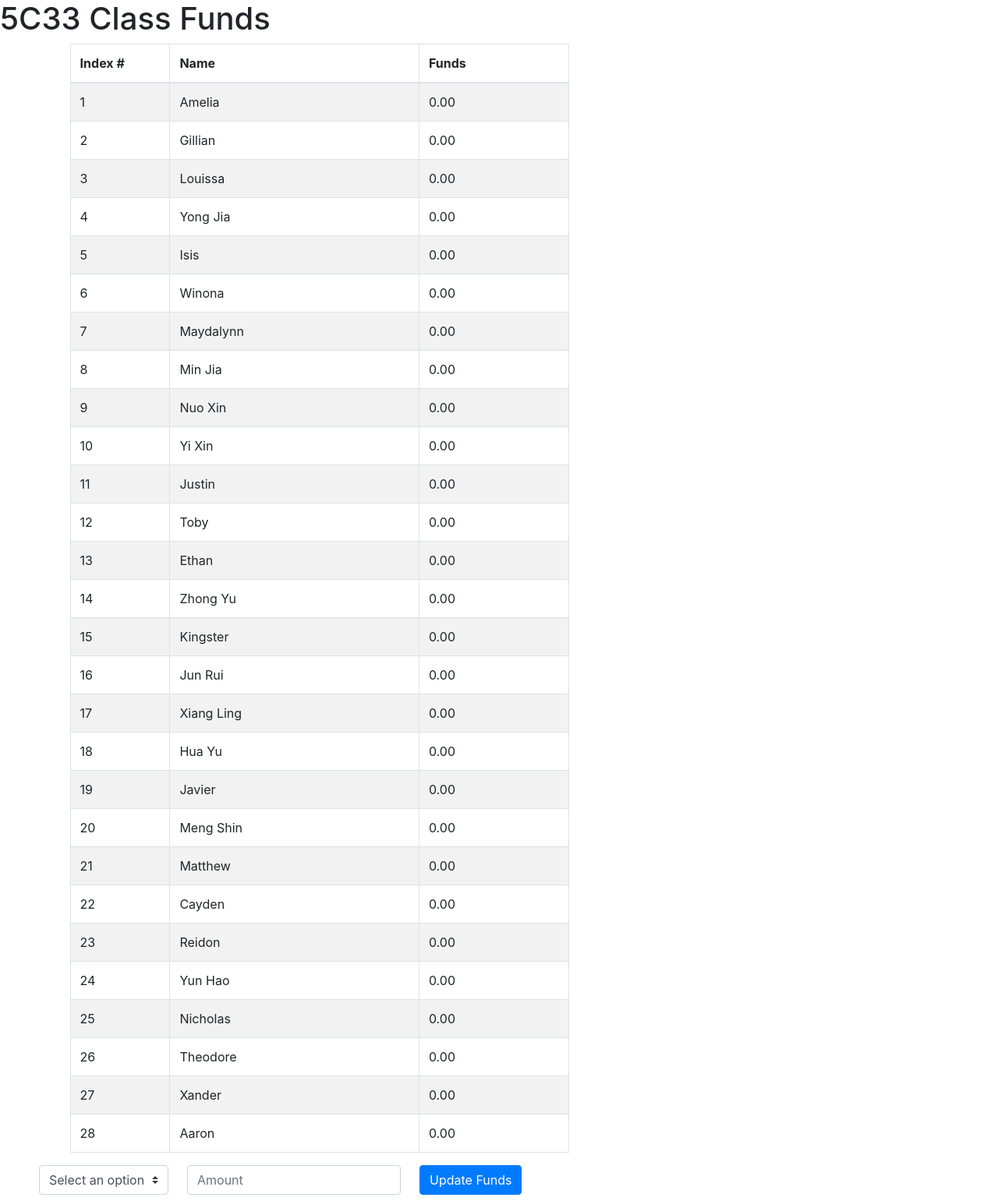
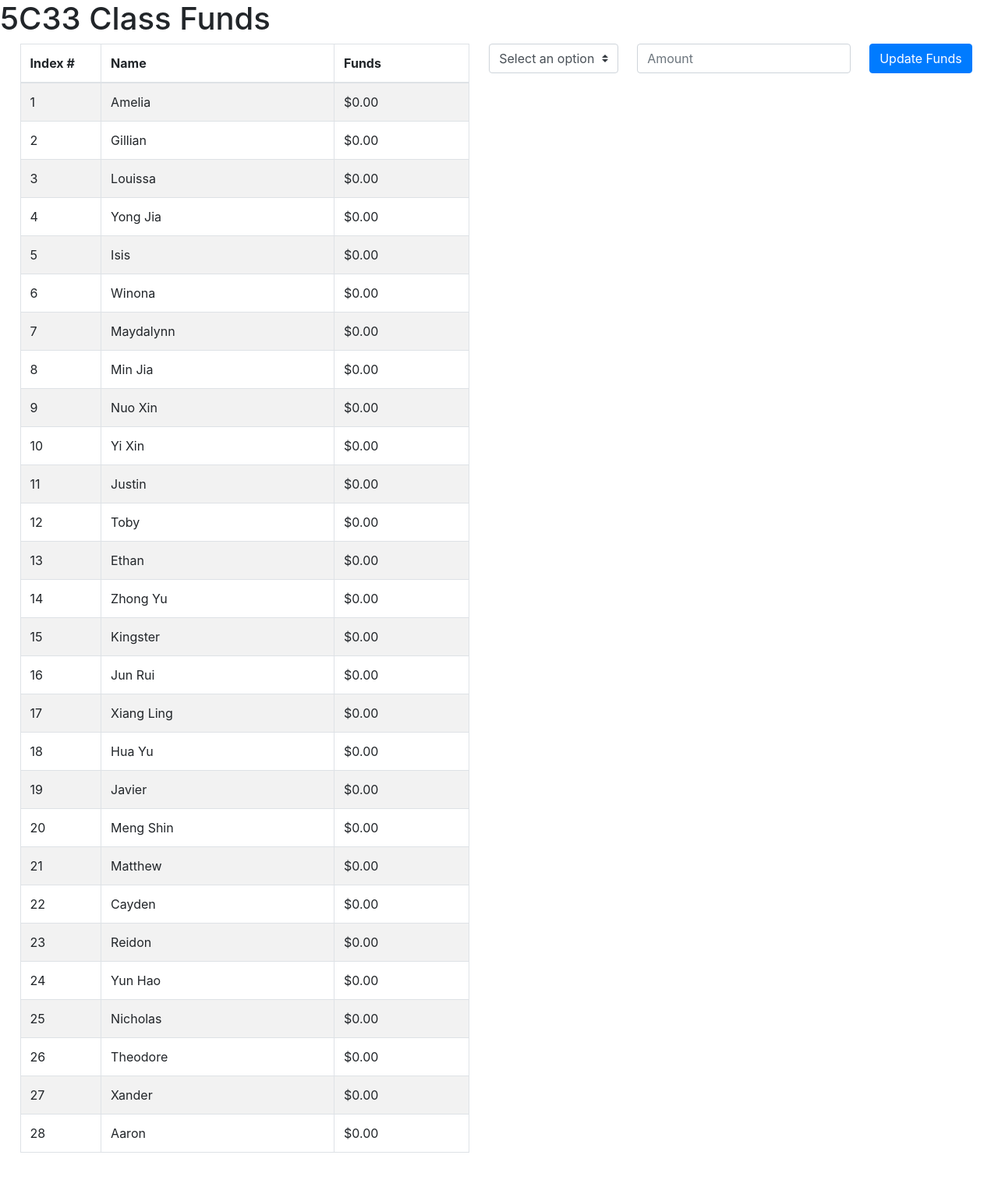
Before and after one commit to LimMengShin/235c33, a Flask app: page /funds in a window 1280 px wide. Shown: the whole page at 78% size. After the commit the page ends 1479 px from the top, so only its background shows below. Run offline with Flask 3, Linux system fonts and the light colour scheme; data comes from the database, SQL or seed files in the repository; both versions use the stored data as it was after the commit.

Commit message:
Beautifications

```diff
--- a/Class Site/app.py
+++ b/Class Site/app.py
@@ -32,7 +32,6 @@ def index():
 def reset():
     with sqlite3.connect("class_funds.db") as con:
         cur = con.cursor()
-        #cur.execute("CREATE TABLE class_funds (id INT, name TEXT, funds INT)")
         cur.execute("DELETE FROM class_funds")
         for idx, name in enumerate(NAMES):
             cur.execute("INSERT INTO class_funds (id, name, funds) VALUES (?, ?, ?)", (idx+1, name, 0))
@@ -46,10 +45,7 @@ def funds():
         cur = con.cursor()
         funds = [list(fund) for fund in cur.execute("SELECT * from class_funds").fetchall()]
 
-        if request.method == "GET":
-            return render_template("class_funds.html", funds=funds, groups=GROUPS)
-
-        elif request.method == "POST":
+        if request.method == "POST":
             group = request.form.get("group")
             amt = request.form.get("amt")
             if not group or group not in GROUPS or not amt or not amt_is_valid(amt):
@@ -73,4 +69,4 @@ def funds():
                     cur.execute("UPDATE class_funds SET funds = ? WHERE id = ?", (fund[2], fund[0]))
             funds = [list(fund) for fund in cur.execute("SELECT * from class_funds").fetchall()]
 
-            return render_template("class_funds.html", funds=funds, groups=GROUPS)
+        return render_template("class_funds.html", funds=funds, groups=GROUPS)
--- a/Class Site/static/css/style.css
+++ b/Class Site/static/css/style.css
@@ -4,8 +4,8 @@ body {
 
 #mytable {
     float: left;
-    width: 50vw;
-    margin-left: 7vw;
+    width: 45vw;
+    margin-left: 2vw;
 }
 
 #mytable table thead th {
@@ -13,14 +13,9 @@ body {
 
 }
 
-.funds_display {
-    float: left;
-    width: 65%;
-}
-
 .submission {
     float: left;
-    margin-left: 50px;
+    margin-left: 2vw;
 }
 
 .clearfix {
--- a/Class Site/templates/class_funds.html
+++ b/Class Site/templates/class_funds.html
@@ -1,11 +1,14 @@
 {% extends "layout.html" %}
 
+{% block title %}
+Class Funds
+{% endblock %}
 {% block body %}
 <h1>5C33 Class Funds</h1>
 <div id="mytable">
     <table class="table-striped table table-bordered">
-        <col style="width:20%">
-        <col style="width:50%">
+        <col style="width:18%">
+        <col style="width:52%">
         <col style="width:30%">
         <thead>
             <tr>
@@ -19,7 +22,7 @@
             <tr>
                 <td>{{ fund[0] }}</td>
                 <td>{{ fund[1] }}</td>
-                <td>{{ "{:.2f}".format(fund[2]/100) }}</td>
+                <td>{{ "${:.2f}".format(fund[2]/100) }}</td>
             </tr>
             {% endfor %}
         </tbody>
--- a/Class Site/templates/index.html
+++ b/Class Site/templates/index.html
@@ -1,7 +1,10 @@
 {% extends "layout.html" %}
+
+{% block title %}Home{% endblock %}
 
 {% block body %}
 
     <h1>5C33</h1>
+    <h1 style="text-align: center;"><a href="/funds">Go To Funds!!!!</a></h1>
 
 {% endblock %}
--- a/Class Site/templates/layout.html
+++ b/Class Site/templates/layout.html
@@ -6,7 +6,7 @@
         <meta name="viewport" content="width=device-width, initial-scale=1, shrink-to-fit=no">
         <link rel="stylesheet" href="{{ url_for('static', filename='css/style.css') }}">
         <link rel="stylesheet" href="https://cdn.jsdelivr.net/npm/bootstrap@4.3.1/dist/css/bootstrap.min.css" integrity="sha384-ggOyR0iXCbMQv3Xipma34MD+dH/1fQ784/j6cY/iJTQUOhcWr7x9JvoRxT2MZw1T" crossorigin="anonymous">
-        <title>5C33</title>
+        <title>{% block title %}{% endblock %}</title>
     </head>
     <body>
         {% block body %}{% endblock %}
```
Also changed, not shown: Class Site/class_funds.db.
